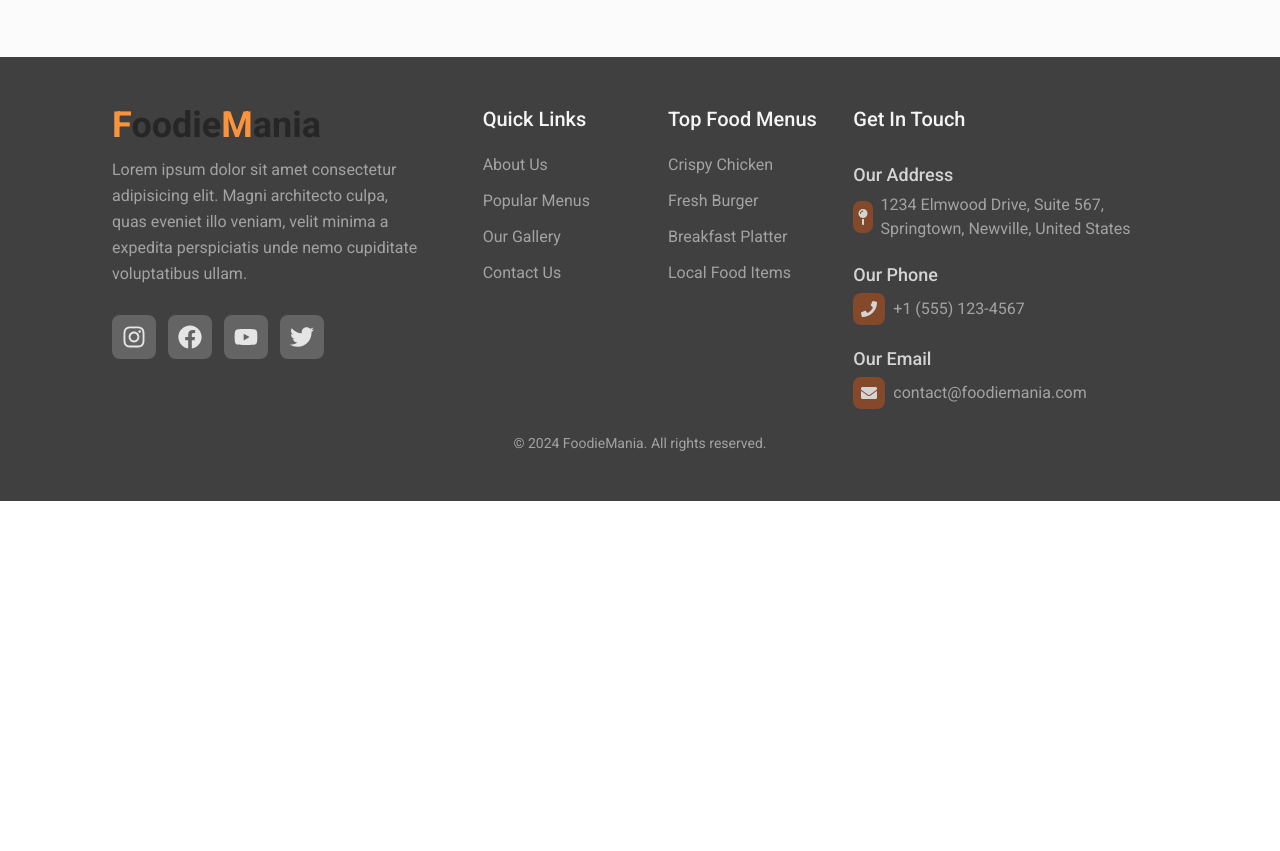
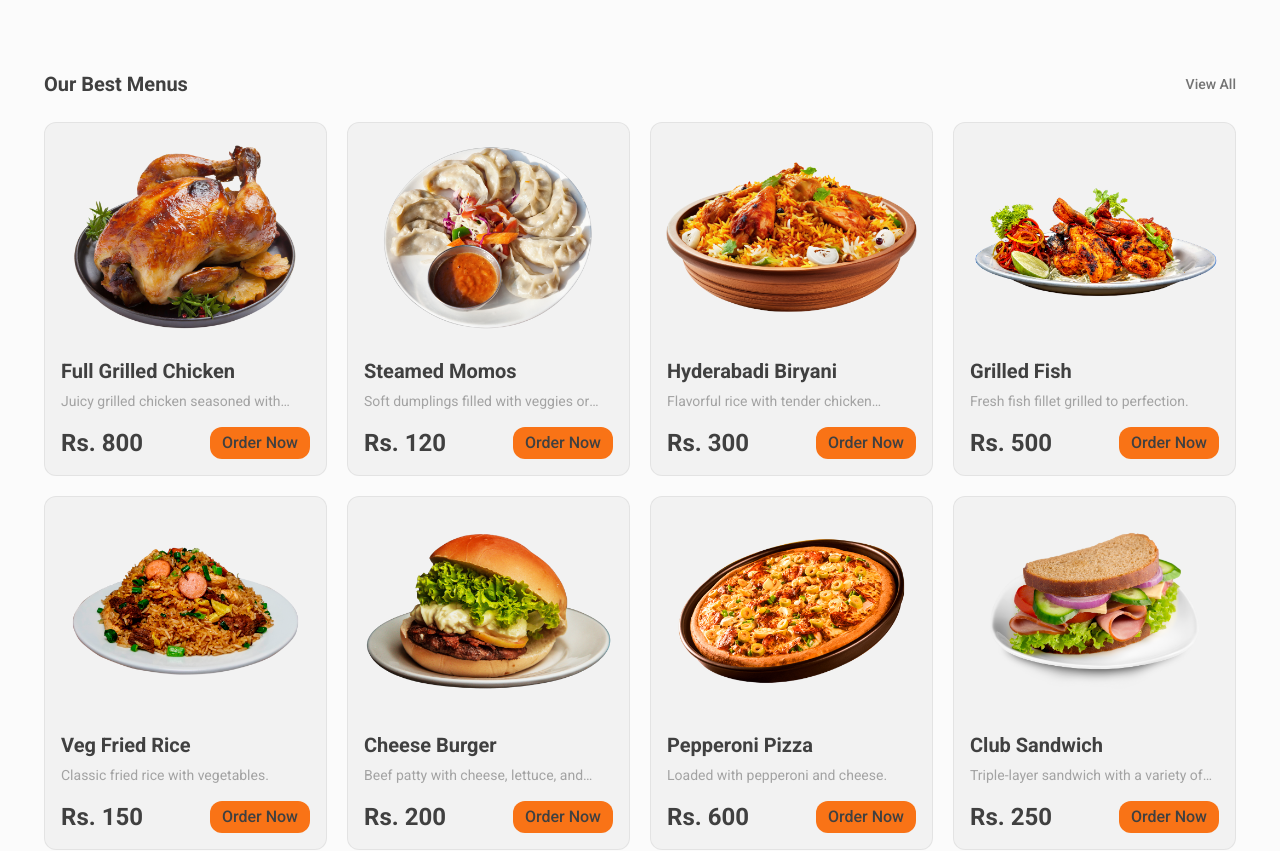
Before and after one commit to Akhileshpookkuttiyil/FoodApp, a React (Vite) app: page / in a window 1280 px wide. Shown: the part 1646-2497 px from the top of the page. Before the commit the page ends 2147 px from the top, so only its background shows below. Built offline with nearby package versions, Linux system fonts and the light colour scheme.

Commit message:
Added Menu Component

```diff
--- a/src/Pages/Home/Home.jsx
+++ b/src/Pages/Home/Home.jsx
@@ -1,7 +1,7 @@
 import Banner from "./Banner/Banner";
 import Category from "./Category/Category";
 import Hero from "./Hero/Hero";
-// import Menu from "./Menu/Menu";
+import Menu from "./Menu/Menu";
 import Offer from "./Offer/Offer";
 
 const Home = () => {
@@ -11,7 +11,7 @@ const Home = () => {
       <Banner />
       <Category />
       <Offer />
-      {/* <Menu/> */}
+      <Menu/>
     </div>
   );
 };
--- a/src/Pages/Home/Menu/Menu.jsx
+++ b/src/Pages/Home/Menu/Menu.jsx
@@ -0,0 +1,133 @@
+import { Link } from "react-router-dom";
+
+import Chicken from "../../../assets/img/hero2.png";
+import Momos from "../../../assets/img/hero4.png";
+import Biriyani from "../../../assets/img/hero3.png";
+import Fish from "../../../assets/img/hero5.png";
+import FriedRice from "../../../assets/img/rice.png";
+import Burger from "../../../assets/img/burger.png";
+import Pizza from "../../../assets/img/pizza.png";
+import Sandwich from "../../../assets/img/sandwich.png";
+
+const Menu = () => {
+  // Dummy Data
+  const menuData = [
+    {
+      id: 1,
+      title: "Chicken",
+      img: Chicken,
+      name: "Full Grilled Chicken",
+      desc: "Juicy grilled chicken seasoned with spices.",
+      price: "Rs. 800",
+    },
+    {
+      id: 2,
+      title: "Momos",
+      img: Momos,
+      name: "Steamed Momos",
+      desc: "Soft dumplings filled with veggies or chicken.",
+      price: "Rs. 120",
+    },
+    {
+      id: 3,
+      title: "Biryani",
+      img: Biriyani,
+      name: "Hyderabadi Biryani",
+      desc: "Flavorful rice with tender chicken pieces.",
+      price: "Rs. 300",
+    },
+    {
+      id: 4,
+      title: "Fish",
+      img: Fish,
+      name: "Grilled Fish",
+      desc: "Fresh fish fillet grilled to perfection.",
+      price: "Rs. 500",
+    },
+    {
+      id: 5,
+      title: "Fried Rice",
+      img: FriedRice,
+      name: "Veg Fried Rice",
+      desc: "Classic fried rice with vegetables.",
+      price: "Rs. 150",
+    },
+    {
+      id: 6,
+      title: "Burger",
+      img: Burger,
+      name: "Cheese Burger",
+      desc: "Beef patty with cheese, lettuce, and sauce.",
+      price: "Rs. 200",
+    },
+    {
+      id: 7,
+      title: "Pizza",
+      img: Pizza,
+      name: "Pepperoni Pizza",
+      desc: "Loaded with pepperoni and cheese.",
+      price: "Rs. 600",
+    },
+    {
+      id: 8,
+      title: "Sandwich",
+      img: Sandwich,
+      name: "Club Sandwich",
+      desc: "Triple-layer sandwich with a variety of fillings.",
+      price: "Rs. 250",
+    },
+  ];
+
+  return (
+    <div className="w-full lg:px-11 md:px-10 sm:px-4 px-4n space-y-6">
+      <div className="w-full flex items-center justify-between">
+        <h5 className="text-xl text-neutral-700 font-semibold">
+          Our Best Menus
+        </h5>
+        <Link
+          to={"/"}
+          className="text-sm text-neutral-500 font-medium hover:text-orange-500 ease-in-out duration-300"
+        >
+          View All
+        </Link>
+      </div>
+
+      {/*  */}
+      <div className="grid md:grid-cols-4 sm:grid-cols-2 grid-cols-1 gap-5">
+        {menuData.map((data) => (
+          <Link
+            to={"/"}
+            key={data.id}
+            className="bg-neutral-400/10 hover:bg-neutral-400/20 border border-neutral-400/20 px-2 pt-2 pb-3 rounded-xl space-y-2.5 ease-in-out duration-300"
+          >
+            <img
+              src={data.img}
+              alt="foodImage"
+              className="w-full aspect-[5/4] object-contain object-center"
+            />
+            <div className="space-y-4 px-2 py-1">
+              <div className="space-y-1.5">
+                <h6 className="text-xl text-neutral-700 font-semibold">
+                  {data.name}
+                </h6>
+                <p className="text-sm text-neutral-400 font-normal line-clamp-1">
+                  {data.desc}
+                </p>
+              </div>
+              <div className="flex items-center justify-between">
+                <h6 className="text-2xl text-neutral-700 font-bold">
+                  {data.price}
+                </h6>
+                <button className="w-fit px-3 py-1 bg-orange-500 rounded-xl font-medium text-base text-neutral-700 hover:bg-orange-600/60 ease-in-out duration-300">
+                  Order Now
+                </button>
+              </div>
+            </div>
+          </Link>
+        ))}
+      </div>
+    </div>
+  );
+};
+
+export default Menu;
```
